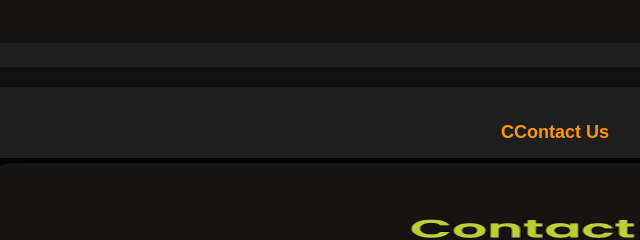
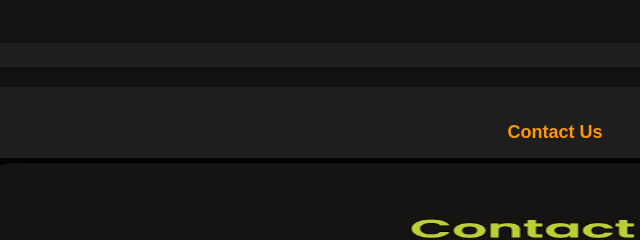
Before and after one commit to maiz-an/PlayShere-Design, a plain HTML site: page index.html in a window 1280 px wide. Shown: the part 9860-10100 px from the top of the page, 85-725 px from the left. Drawn offline with Linux system fonts and the light colour scheme.

Commit message:
Update index.html

```diff
--- a/index.html
+++ b/index.html
@@ -76,7 +76,7 @@
         <img src="16.png" alt="Screenshot 16">
       </div>
       <div class="image-card">
-        <h2>CContact Us</h2>
+        <h2>Contact Us</h2>
         <img src="17.png" alt="Screenshot 16">
       </div>
       <div class="image-card">
```
